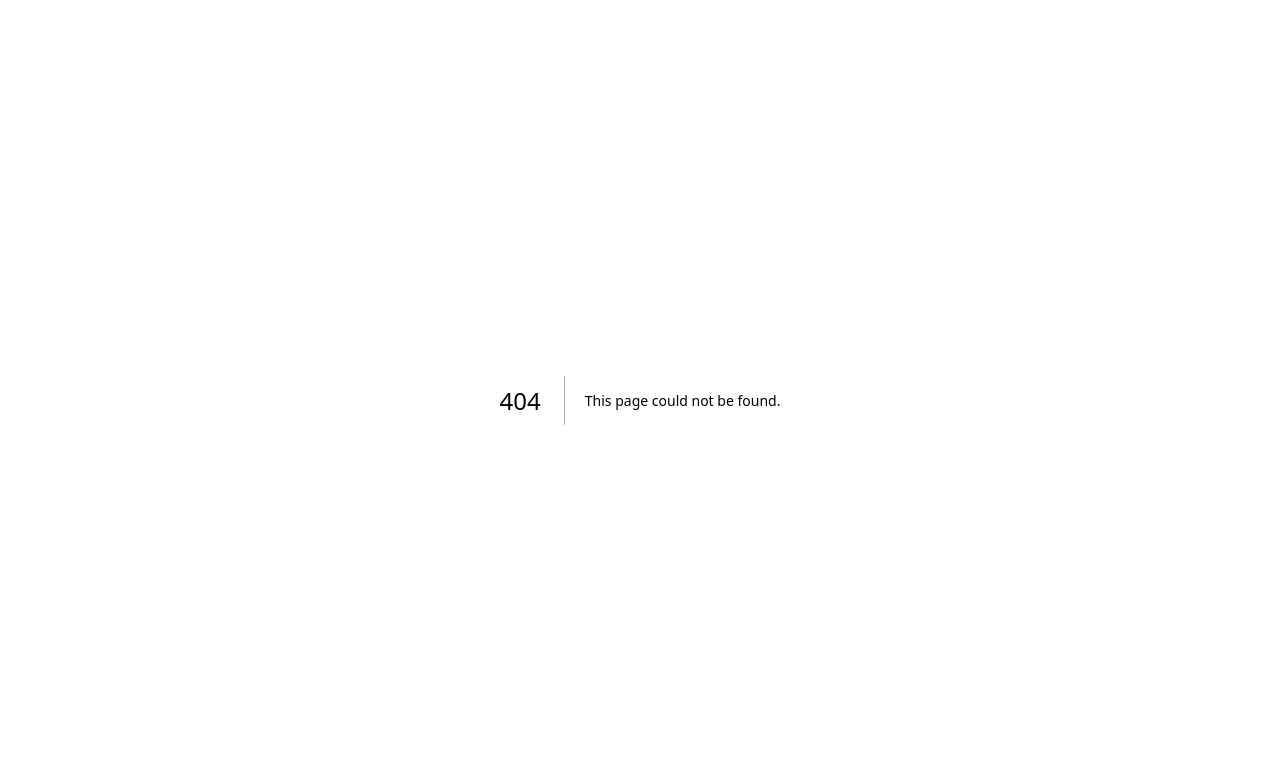
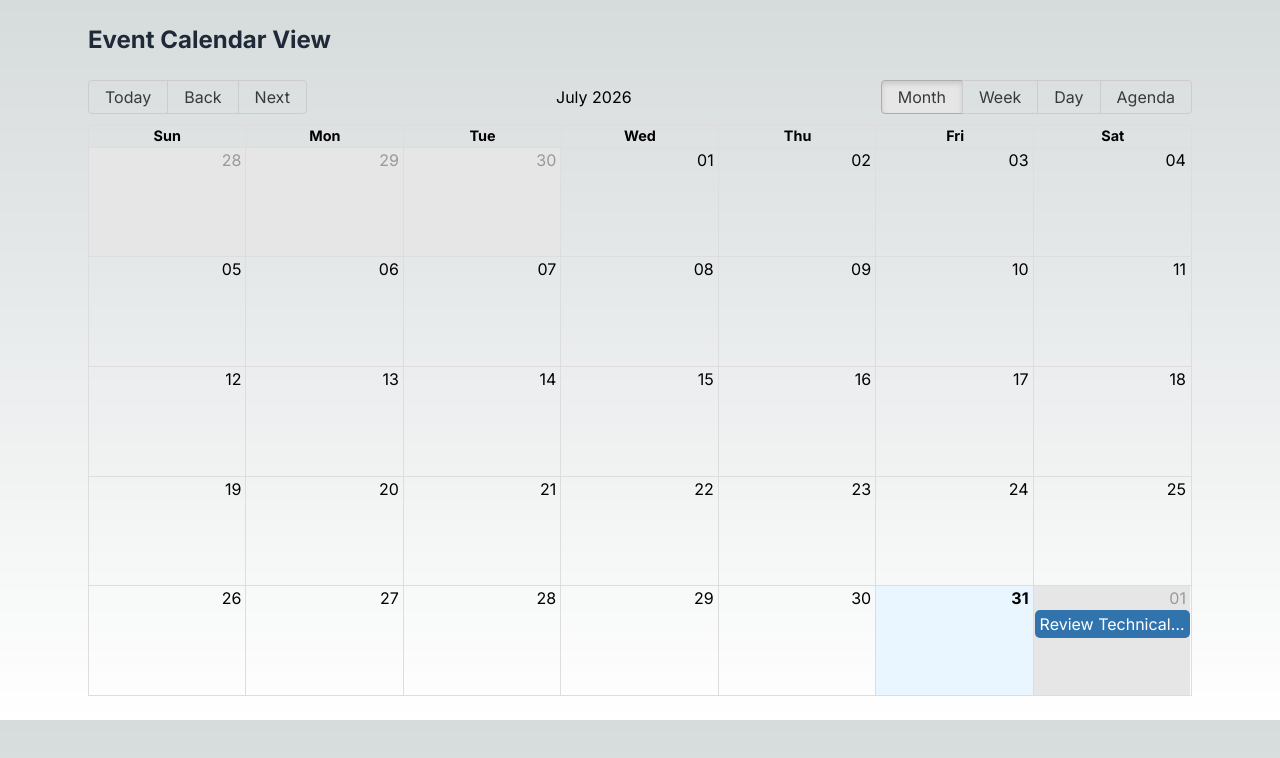
Before and after one commit to Srinath240497/accuride, a Next.js app in the folder accuride-todo-app/: page /calendar in a window 1280 px wide. Before the commit this address had no page. Shown: the top 758 px of the page. Built offline with nearby package versions, Linux system fonts and the light colour scheme.

Commit message:
Implementation of Calendar Module

```diff
--- /dev/null
+++ b/accuride-todo-app/components/calendarView.jsx
@@ -0,0 +1,28 @@
+import { Calendar, momentLocalizer } from "react-big-calendar";
+import 'react-big-calendar/lib/css/react-big-calendar.css';
+import moment from "moment";
+
+const localizer = momentLocalizer(moment);
+
+export default function CalendarView({
+  events = [],
+  onSelectEvent,
+  onSelectSlot,
+  culture = "en",
+}) {
+  return (
+    <div className="mx-auto max-w-5xl mt-10">
+      <Calendar
+        localizer={localizer}
+        events={events}
+        startAccessor="start"
+        endAccessor="end"
+        culture={culture}
+        selectable={true}
+        onSelectEvent={onSelectEvent}
+        onSelectSlot={onSelectSlot}
+        style={{ height: '77vh' }}
+      />
+    </div>
+  );
+}
--- /dev/null
+++ b/accuride-todo-app/constants/events.tsx
@@ -0,0 +1,22 @@
+import moment from 'moment';
+
+export const myEventsList = [
+  {
+    id: '1',
+    title: 'Review Technical Task',
+    description: 'Complete Accuride Frontend Task',
+    start: moment().add(1, 'days').set({ hour: 10, minute: 0 }).toDate(),
+    end: moment().add(1, 'days').set({ hour: 11, minute: 0 }).toDate(),
+    completed: false,
+    userId: 'user_1',
+  },
+  {
+    id: '2',
+    title: 'Configure Hygraph Schema',
+    description: 'Set up Todo Schema',
+    start: moment().add(2, 'days').set({ hour: 14, minute: 0 }).toDate(),
+    end: moment().add(2, 'days').set({ hour: 15, minute: 0 }).toDate(),
+    completed: true,
+    userId: 'user_1',
+  },
+];
--- a/accuride-todo-app/package.json
+++ b/accuride-todo-app/package.json
@@ -12,6 +12,7 @@
     "date-fns": "^4.4.0",
     "graphql": "^16.14.2",
     "graphql-request": "^7.4.0",
+    "moment": "^2.30.1",
     "next": "13.5.11",
     "next-auth": "^4.24.15",
     "next-intl": "^4.13.4",
--- /dev/null
+++ b/accuride-todo-app/src/app/calendar/page.jsx
@@ -0,0 +1,36 @@
+"use client";
+
+import { useState } from "react";
+import CalendarView from "../../../components/calendarView";
+import { myEventsList } from "../../../constants/events";
+
+export default function CalendarPage() {
+  const [events, setEvents] = useState(myEventsList);
+  const [selectedEvent, setSelectedEvent] = useState(null);
+  const [isOpenEvent, setIsOpenEvent] = useState(false);
+
+  const handleSelectEvent = (event) => {
+    console.log("Selected Event:", event);
+    setSelectedEvent(event);
+    setIsOpenEvent(true);
+  };
+
+  const handleSelectSlot = (slotInfo) => {
+    console.log("Selected Slot:", slotInfo);
+  };
+
+  return (
+    <main className="max-w-6xl mx-auto p-6">
+      <h1 className="text-2xl font-bold text-gray-800 mb-6">
+        Event Calendar View
+      </h1>
+
+      <CalendarView
+        events={events}
+        culture="en"
+        onSelectEvent={handleSelectEvent}
+        onSelectSlot={handleSelectSlot}
+      />
+    </main>
+  );
+}
--- a/accuride-todo-app/src/app/page.tsx
+++ b/accuride-todo-app/src/app/page.tsx
@@ -3,111 +3,7 @@ import Image from 'next/image'
 export default function Home() {
   return (
     <main className="flex min-h-screen flex-col items-center justify-between p-24">
-      <div className="z-10 max-w-5xl w-full items-center justify-between font-mono text-sm lg:flex">
-        <p className="fixed left-0 top-0 flex w-full justify-center border-b border-gray-300 bg-gradient-to-b from-zinc-200 pb-6 pt-8 backdrop-blur-2xl dark:border-neutral-800 dark:bg-zinc-800/30 dark:from-inherit lg:static lg:w-auto  lg:rounded-xl lg:border lg:bg-gray-200 lg:p-4 lg:dark:bg-zinc-800/30">
-          Get started by editing&nbsp;
-          <code className="font-mono font-bold">src/app/page.tsx</code>
-        </p>
-        <div className="fixed bottom-0 left-0 flex h-48 w-full items-end justify-center bg-gradient-to-t from-white via-white dark:from-black dark:via-black lg:static lg:h-auto lg:w-auto lg:bg-none">
-          <a
-            className="pointer-events-none flex place-items-center gap-2 p-8 lg:pointer-events-auto lg:p-0"
-            href="https://vercel.com?utm_source=create-next-app&utm_medium=appdir-template&utm_campaign=create-next-app"
-            target="_blank"
-            rel="noopener noreferrer"
-          >
-            By{' '}
-            <Image
-              src="/vercel.svg"
-              alt="Vercel Logo"
-              className="dark:invert"
-              width={100}
-              height={24}
-              priority
-            />
-          </a>
-        </div>
-      </div>
-
-      <div className="relative flex place-items-center before:absolute before:h-[300px] before:w-[480px] before:-translate-x-1/2 before:rounded-full before:bg-gradient-radial before:from-white before:to-transparent before:blur-2xl before:content-[''] after:absolute after:-z-20 after:h-[180px] after:w-[240px] after:translate-x-1/3 after:bg-gradient-conic after:from-sky-200 after:via-blue-200 after:blur-2xl after:content-[''] before:dark:bg-gradient-to-br before:dark:from-transparent before:dark:to-blue-700 before:dark:opacity-10 after:dark:from-sky-900 after:dark:via-[#0141ff] after:dark:opacity-40 before:lg:h-[360px] z-[-1]">
-        <Image
-          className="relative dark:drop-shadow-[0_0_0.3rem_#ffffff70] dark:invert"
-          src="/next.svg"
-          alt="Next.js Logo"
-          width={180}
-          height={37}
-          priority
-        />
-      </div>
-
-      <div className="mb-32 grid text-center lg:max-w-5xl lg:w-full lg:mb-0 lg:grid-cols-4 lg:text-left">
-        <a
-          href="https://nextjs.org/docs?utm_source=create-next-app&utm_medium=appdir-template&utm_campaign=create-next-app"
-          className="group rounded-lg border border-transparent px-5 py-4 transition-colors hover:border-gray-300 hover:bg-gray-100 hover:dark:border-neutral-700 hover:dark:bg-neutral-800/30"
-          target="_blank"
-          rel="noopener noreferrer"
-        >
-          <h2 className={`mb-3 text-2xl font-semibold`}>
-            Docs{' '}
-            <span className="inline-block transition-transform group-hover:translate-x-1 motion-reduce:transform-none">
-              -&gt;
-            </span>
-          </h2>
-          <p className={`m-0 max-w-[30ch] text-sm opacity-50`}>
-            Find in-depth information about Next.js features and API.
-          </p>
-        </a>
-
-        <a
-          href="https://nextjs.org/learn?utm_source=create-next-app&utm_medium=appdir-template-tw&utm_campaign=create-next-app"
-          className="group rounded-lg border border-transparent px-5 py-4 transition-colors hover:border-gray-300 hover:bg-gray-100 hover:dark:border-neutral-700 hover:dark:bg-neutral-800/30"
-          target="_blank"
-          rel="noopener noreferrer"
-        >
-          <h2 className={`mb-3 text-2xl font-semibold`}>
-            Learn{' '}
-            <span className="inline-block transition-transform group-hover:translate-x-1 motion-reduce:transform-none">
-              -&gt;
-            </span>
-          </h2>
-          <p className={`m-0 max-w-[30ch] text-sm opacity-50`}>
-            Learn about Next.js in an interactive course with&nbsp;quizzes!
-          </p>
-        </a>
-
-        <a
-          href="https://vercel.com/templates?framework=next.js&utm_source=create-next-app&utm_medium=appdir-template&utm_campaign=create-next-app"
-          className="group rounded-lg border border-transparent px-5 py-4 transition-colors hover:border-gray-300 hover:bg-gray-100 hover:dark:border-neutral-700 hover:dark:bg-neutral-800/30"
-          target="_blank"
-          rel="noopener noreferrer"
-        >
-          <h2 className={`mb-3 text-2xl font-semibold`}>
-            Templates{' '}
-            <span className="inline-block transition-transform group-hover:translate-x-1 motion-reduce:transform-none">
-              -&gt;
-            </span>
-          </h2>
-          <p className={`m-0 max-w-[30ch] text-sm opacity-50`}>
-            Explore the Next.js 13 playground.
-          </p>
-        </a>
-
-        <a
-          href="https://vercel.com/new?utm_source=create-next-app&utm_medium=appdir-template&utm_campaign=create-next-app"
-          className="group rounded-lg border border-transparent px-5 py-4 transition-colors hover:border-gray-300 hover:bg-gray-100 hover:dark:border-neutral-700 hover:dark:bg-neutral-800/30"
-          target="_blank"
-          rel="noopener noreferrer"
-        >
-          <h2 className={`mb-3 text-2xl font-semibold`}>
-            Deploy{' '}
-            <span className="inline-block transition-transform group-hover:translate-x-1 motion-reduce:transform-none">
-              -&gt;
-            </span>
-          </h2>
-          <p className={`m-0 max-w-[30ch] text-sm opacity-50`}>
-            Instantly deploy your Next.js site to a shareable URL with Vercel.
-          </p>
-        </a>
-      </div>
+      <h1>Hello World</h1>
     </main>
   )
 }
```
Also changed, not shown: accuride-todo-app/tsconfig.json (+5 -3 lines), 1 other file (tests, documents, lock files or other folders).
